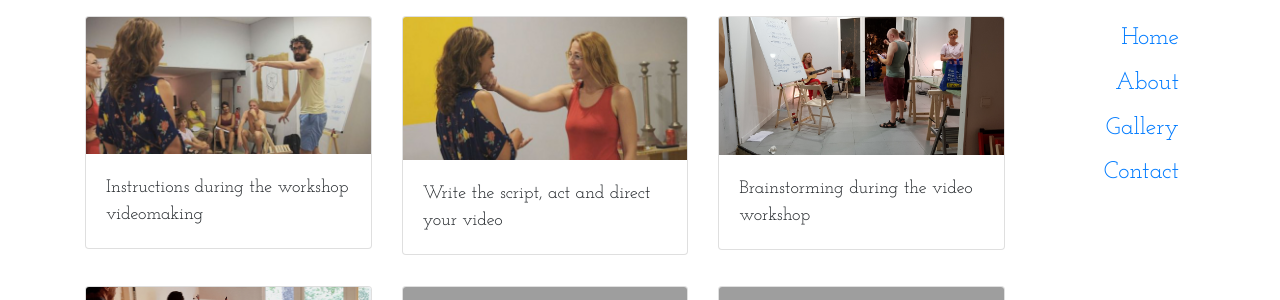
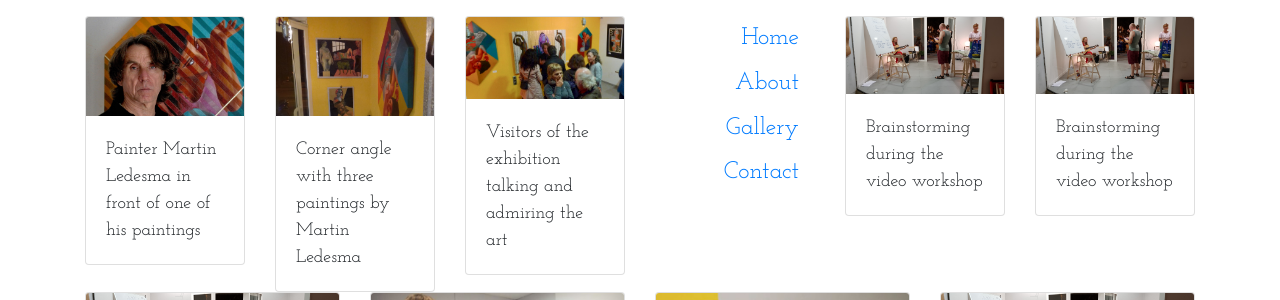
Before and after one commit to Jethet/project-elevador, a Django app: page /gallery/ in a window 1280 px wide. Shown: the part 227-527 px from the top of the page. Run offline with Django 3.2, Linux system fonts and the light colour scheme; some libraries are stand-ins or nearby versions; grey boxes are pictures that could not be loaded.

Commit message:
Add pictures to gallery page

```diff
--- a/placeholder/templates/gallery.html
+++ b/placeholder/templates/gallery.html
@@ -34,6 +34,72 @@
     <div class="row">
       <div class="col-sm">
         <div class="card" style="font-size: 18px;">
+          <img src="/static/images/exhibition7.jpg" class="card-img-top" alt="Painter Martin Ledesma in front of one of his paintings">
+          <div class="card-body">
+            <p class="card-text">Painter Martin Ledesma in front of one of his paintings</p>
+          </div>
+        </div>
+      </div>
+      <div class="col-sm">
+        <div class="card" style="font-size: 18px;">
+          <img src="/static/images/exhibition1.jpg" class="card-img-top" alt="Corner of the space showing three paintings by Martin Ledesma">
+          <div class="card-body">
+            <p class="card-text">Corner angle with three paintings by Martin Ledesma</p>
+          </div>
+        </div>
+      </div>
+      <div class="col-sm">
+        <div class="card" style="font-size: 18px;">
+          <img src="/static/images/exhibition6.jpg" class="card-img-top" alt="Martin Ledesma talking with visitors in front of several of his paintings">
+          <div class="card-body">
+            <p class="card-text">Visitors of the exhibition talking and admiring the art</p>
+          </div>
+        </div>
+      </div>
+      <div class="col-2">
+        <h4>
+          <ul class="nav flex-column justify-content-end text-right">
+            <li class="nav-item">
+              <a class="nav-link active" href="{% url 'home' %}" target="_blank">Home</a>
+            </li>
+            <li class="nav-item">
+              <a class="nav-link" href="{% url 'about' %}" target="_blank">About</a>
+            </li>
+            <li class="nav-item">
+              <a class="nav-link" href="{% url 'gallery' %}" target="_blank">Gallery</a>
+            </li>
+            <li class="nav-item">
+              <a class="nav-link" href="{% url 'contact' %}" target="_blank">Contact</a>
+            </li>
+          </ul>
+        </h4>
+      </div>
+      <div class="col-sm">
+        <div class="card" style="font-size: 18px;">
+          <img src="/static/images/filmclub2.jpg" class="card-img-top" alt="Workshop filmmaking 2">
+          <div class="card-body">
+            <p class="card-text">Brainstorming during the video workshop</p>
+          </div>
+        </div>
+      </div>
+      <div class="col-sm">
+        <div class="card" style="font-size: 18px;">
+          <img src="/static/images/filmclub2.jpg" class="card-img-top" alt="Workshop filmmaking 2">
+          <div class="card-body">
+            <p class="card-text">Brainstorming during the video workshop</p>
+          </div>
+        </div>
+      </div>
+      <div class="col-sm">
+        <div class="card" style="font-size: 18px;">
+          <img src="/static/images/filmclub2.jpg" class="card-img-top" alt="Workshop filmmaking 2">
+          <div class="card-body">
+            <p class="card-text">Brainstorming during the video workshop</p>
+          </div>
+        </div>
+      </div>
+      <div class="col-sm">
+        <div class="card" style="font-size: 18px;">
           <img src="/static/images/filmclub3.jpg" class="card-img-top" alt="Workshop filmmaking 3">
           <div class="card-body">
             <p class="card-text">Instructions during the workshop videomaking</p>
@@ -57,24 +123,7 @@
         </div>
       </div>
       <br>
-      <div class="col-2">
-        <h4>
-          <ul class="nav flex-column justify-content-end text-right">
-            <li class="nav-item">
-              <a class="nav-link active" href="{% url 'home' %}" target="_blank">Home</a>
-            </li>
-            <li class="nav-item">
-              <a class="nav-link" href="{% url 'about' %}" target="_blank">About</a>
-            </li>
-            <li class="nav-item">
-              <a class="nav-link" href="{% url 'gallery' %}" target="_blank">Gallery</a>
-            </li>
-            <li class="nav-item">
-              <a class="nav-link" href="{% url 'contact' %}" target="_blank">Contact</a>
-            </li>
-          </ul>
-        </h4>
-      </div>
+
     </div>
   </div>
   <br>
--- a/placeholder/templates/home.html
+++ b/placeholder/templates/home.html
@@ -98,7 +98,6 @@
       <br>
       </div>
       <br>
-      <br>
       <div class="col-2">
         <h4>
         <ul class="nav flex-column justify-content-end text-right">
```
